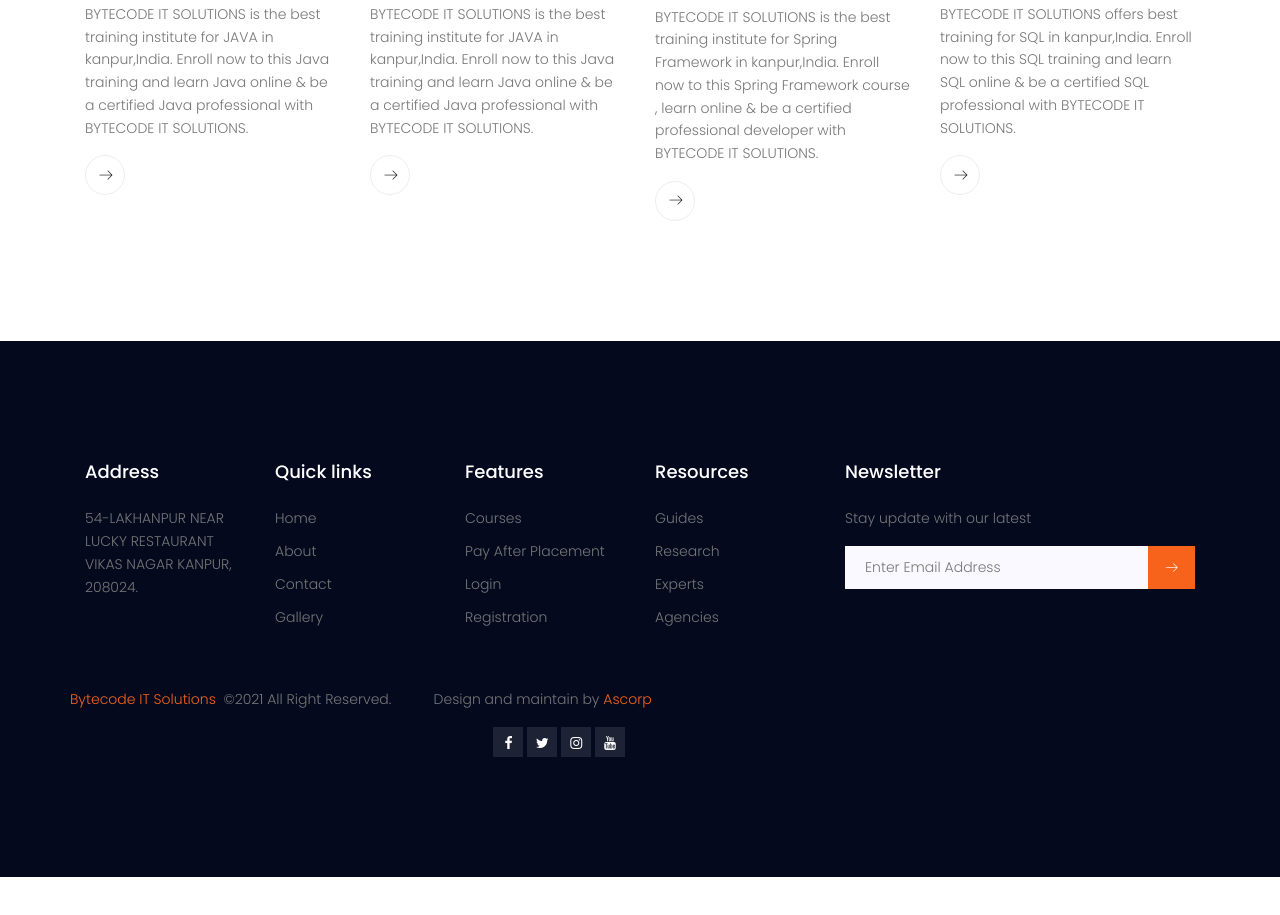
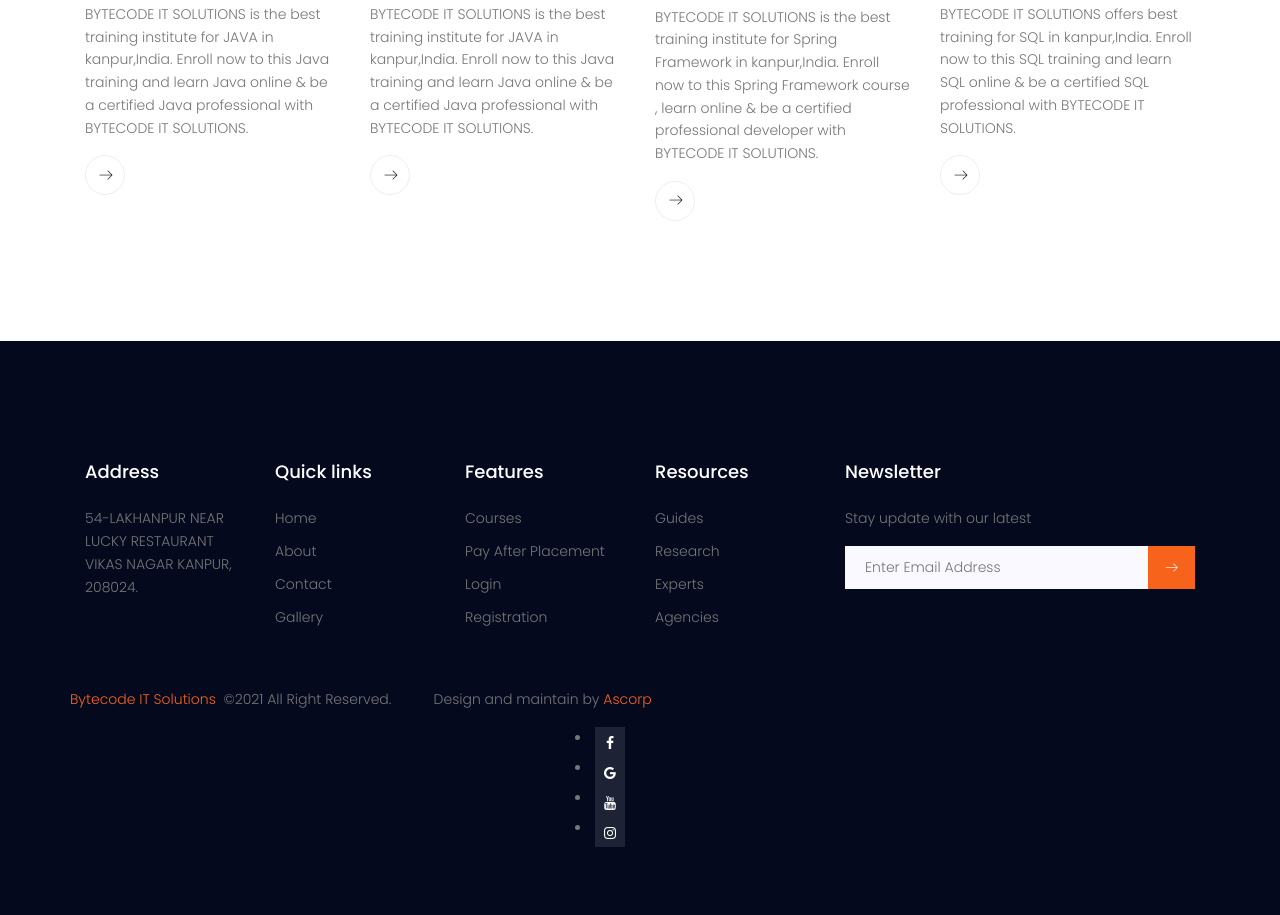
Before and after one commit to ascorpweb/repo_bytecode, a plain HTML site: page index.html in a window 1280 px wide. Shown: the part 5075-5990 px from the top of the page. Before the commit the page ends 5952 px from the top, so only its background shows below. Drawn offline with nearby package versions, Linux system fonts and the light colour scheme; some packages are replaced by stand-ins of ours; a script that the page names is missing; a web font is replaced by a local one.

Commit message:
added social media links in footer fav icon.

```diff
--- a/index.html
+++ b/index.html
@@ -752,10 +752,11 @@
 
 				</div>
                 <div class="col-lg-6 col-sm-12 footer-social">
-                    <a href="#"><i class="fa fa-facebook"></i></a>
-                    <a href="#"><i class="fa fa-twitter"></i></a>
-                    <a href="#"><i class="fa fa-instagram"></i></a>
-                    <a href="#"><i class="fa fa-youtube"></i></a>
+                    <li><a href="https://www.facebook.com/bytecodeitsolutions"><i class="fa fa-facebook"></i></a></li>
+                    <li><a href="https://g.page/r/CUvhF5qLJaV0EAg/review"><i class="fa fa-google"></i></a></li>
+                    <li><a href="https://www.youtube.com/channel/UCfKfvz6fxVUlS8QZusy3VYQ"><i class="fa fa-youtube 2x"></i></a></li>
+                    <li><a href="https://www.instagram.com/bytecode_it_solutions/"><i class="fa fa-instagram"></i></a></li>
+
                 </div>
             </div>
         </div>
```
Also changed, not shown: blog-home.html (+5 -4 lines), blog-single.html (+5 -4 lines), contact.html (+5 -4 lines), course-details.html (+5 -4 lines), courses.html (+5 -4 lines), elements.html (+5 -4 lines), event-details.html (+5 -4 lines), events.html (+5 -4 lines), gallery.html (+5 -4 lines), registration.html (+5 -4 lines).
